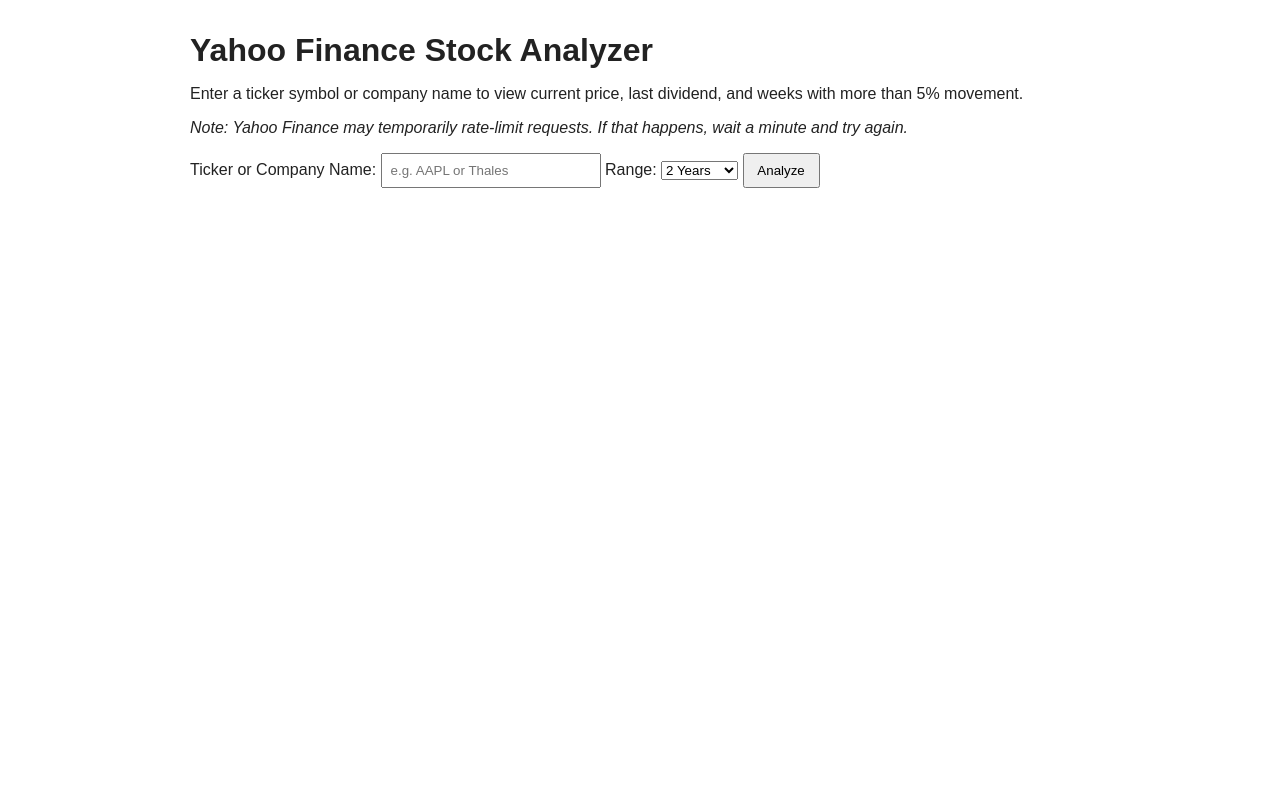
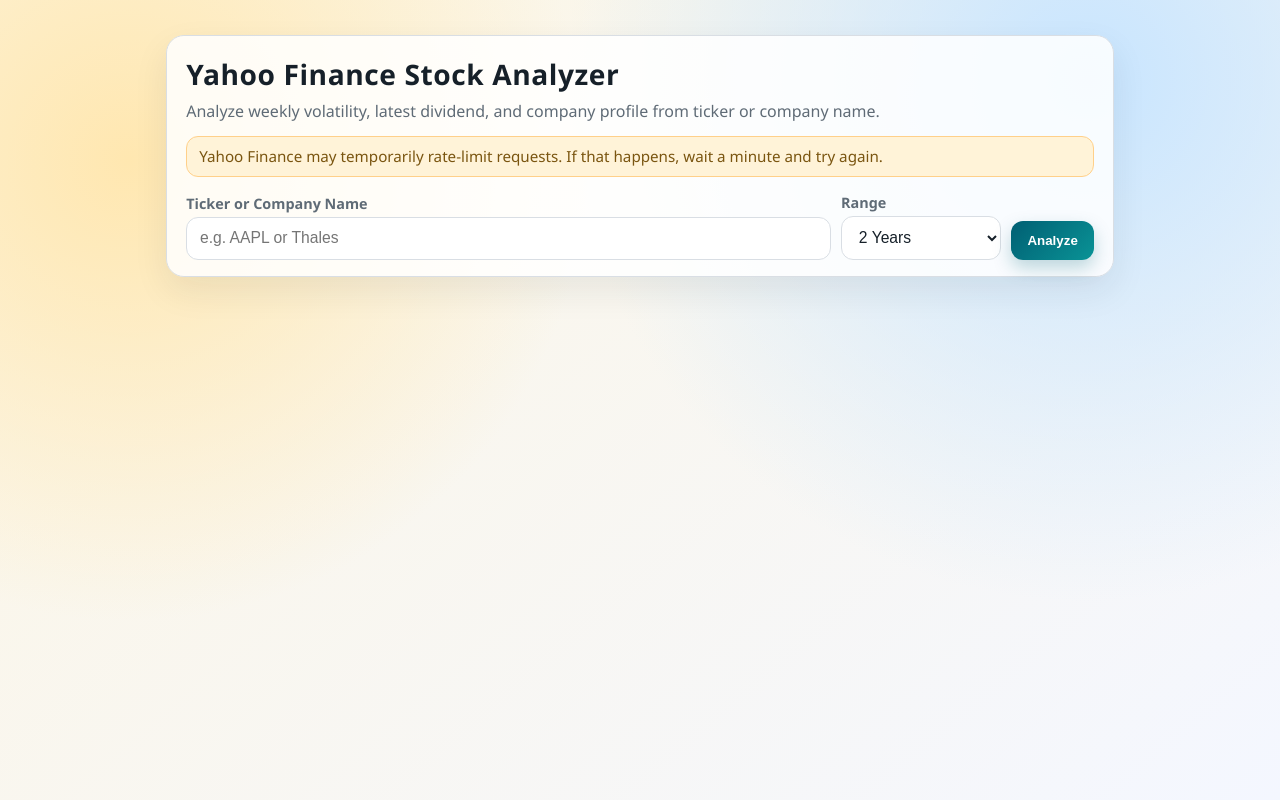
Before and after one commit to richard12386/Chatgpt, a Flask app: page / in a window 1280 px wide. Run offline with Flask 3, Linux system fonts and the light colour scheme.

Commit message:
Add pre-push test hook and redesign UI

```diff
--- a/templates/index.html
+++ b/templates/index.html
@@ -5,92 +5,267 @@
   <meta name="viewport" content="width=device-width, initial-scale=1">
   <title>Stock Analyzer</title>
   <style>
+    :root {
+      --bg-1: #fdf6e3;
+      --bg-2: #f4f7ff;
+      --ink: #162029;
+      --muted: #5f6b76;
+      --panel: rgba(255, 255, 255, 0.85);
+      --line: #d9dee4;
+      --accent: #005f73;
+      --danger: #b42318;
+      --good: #0f766e;
+      --bad: #c2410c;
+    }
+    * { box-sizing: border-box; }
     body {
-      font-family: Arial, sans-serif;
-      max-width: 900px;
-      margin: 2rem auto;
-      padding: 0 1rem;
-      color: #222;
+      margin: 0;
+      color: var(--ink);
+      font-family: "Avenir Next", "Segoe UI", "Trebuchet MS", sans-serif;
+      background:
+        radial-gradient(circle at 10% 20%, #ffe7b0 0%, transparent 35%),
+        radial-gradient(circle at 85% 10%, #c8e5ff 0%, transparent 40%),
+        linear-gradient(140deg, var(--bg-1), var(--bg-2));
+      min-height: 100vh;
     }
-    h1 { margin-bottom: 0.5rem; }
-    form { margin: 1rem 0 2rem; }
-    input[type="text"] { padding: 0.5rem; width: 200px; }
-    button { padding: 0.5rem 0.8rem; }
-    .error { color: #b00020; margin-top: 0.5rem; }
+    .page {
+      max-width: 980px;
+      margin: 0 auto;
+      padding: 2.2rem 1rem 3rem;
+      animation: fade-slide 450ms ease-out both;
+    }
+    .hero {
+      background: var(--panel);
+      border: 1px solid var(--line);
+      border-radius: 18px;
+      padding: 1.2rem 1.2rem 1rem;
+      backdrop-filter: blur(6px);
+      box-shadow: 0 14px 35px rgba(22, 32, 41, 0.08);
+    }
+    h1 {
+      margin: 0 0 0.35rem;
+      letter-spacing: 0.02em;
+      font-size: clamp(1.5rem, 2.2vw, 2.2rem);
+    }
+    .lead {
+      margin: 0;
+      color: var(--muted);
+      line-height: 1.5;
+    }
+    .note {
+      margin: 0.8rem 0 0;
+      color: #7a5510;
+      background: #fff3d8;
+      border: 1px solid #ffd08a;
+      border-radius: 12px;
+      padding: 0.6rem 0.75rem;
+      font-size: 0.95rem;
+    }
+    form {
+      margin-top: 1rem;
+      display: grid;
+      grid-template-columns: 1fr 160px auto;
+      gap: 0.65rem;
+      align-items: end;
+    }
+    label {
+      display: block;
+      margin-bottom: 0.25rem;
+      font-size: 0.9rem;
+      color: var(--muted);
+      font-weight: 600;
+    }
+    input[type="text"], select {
+      width: 100%;
+      border-radius: 12px;
+      border: 1px solid var(--line);
+      background: #fff;
+      padding: 0.72rem 0.8rem;
+      font-size: 0.98rem;
+      color: var(--ink);
+    }
+    button {
+      border: 0;
+      border-radius: 12px;
+      background: linear-gradient(135deg, var(--accent), #0a9396);
+      color: #fff;
+      font-weight: 700;
+      padding: 0.74rem 1rem;
+      cursor: pointer;
+      transition: transform 140ms ease, box-shadow 140ms ease;
+      box-shadow: 0 8px 18px rgba(0, 95, 115, 0.25);
+    }
+    button:hover { transform: translateY(-1px); }
+    .error {
+      margin-top: 1rem;
+      color: var(--danger);
+      background: #fef3f2;
+      border: 1px solid #fecdca;
+      border-radius: 12px;
+      padding: 0.7rem 0.8rem;
+    }
+    .results {
+      margin-top: 1rem;
+      display: grid;
+      gap: 1rem;
+    }
     .card {
-      border: 1px solid #ddd;
-      border-radius: 8px;
+      background: var(--panel);
+      border: 1px solid var(--line);
+      border-radius: 16px;
       padding: 1rem;
-      margin-bottom: 1rem;
-      background: #fafafa;
+      box-shadow: 0 10px 24px rgba(22, 32, 41, 0.06);
+      animation: fade-slide 380ms ease-out both;
+    }
+    .ticker {
+      margin: 0 0 0.8rem;
+      font-size: 1.35rem;
+      letter-spacing: 0.03em;
+      display: inline-flex;
+      align-items: center;
+      gap: 0.5rem;
+    }
+    .pill {
+      font-size: 0.78rem;
+      padding: 0.22rem 0.5rem;
+      border-radius: 999px;
+      background: #dbeafe;
+      color: #1e40af;
+      border: 1px solid #bfdbfe;
+    }
+    .stat-grid {
+      display: grid;
+      grid-template-columns: repeat(2, minmax(0, 1fr));
+      gap: 0.75rem;
+    }
+    .stat {
+      background: #fff;
+      border: 1px solid var(--line);
+      border-radius: 12px;
+      padding: 0.65rem 0.75rem;
+    }
+    .stat .k {
+      display: block;
+      font-size: 0.8rem;
+      color: var(--muted);
+      margin-bottom: 0.22rem;
+      text-transform: uppercase;
+      letter-spacing: 0.06em;
+      font-weight: 700;
+    }
+    .stat .v {
+      font-weight: 700;
+      font-size: 1rem;
+    }
+    .weeks-title {
+      margin: 0 0 0.55rem;
+      font-size: 1.1rem;
     }
     table {
-      border-collapse: collapse;
       width: 100%;
+      border-collapse: separate;
+      border-spacing: 0;
+      overflow: hidden;
+      border-radius: 12px;
+      border: 1px solid var(--line);
+      background: #fff;
     }
     th, td {
-      border: 1px solid #ddd;
-      padding: 0.5rem;
+      padding: 0.65rem 0.75rem;
       text-align: left;
+      border-bottom: 1px solid var(--line);
     }
-    th { background: #f0f0f0; }
+    tbody tr:last-child td { border-bottom: 0; }
+    th {
+      background: #f2f6fb;
+      font-size: 0.86rem;
+      letter-spacing: 0.04em;
+      text-transform: uppercase;
+      color: #334155;
+    }
+    .pos { color: var(--good); font-weight: 700; }
+    .neg { color: var(--bad); font-weight: 700; }
+    .empty {
+      margin: 0;
+      color: var(--muted);
+      background: #fff;
+      border: 1px dashed var(--line);
+      border-radius: 12px;
+      padding: 0.8rem;
+    }
+    @keyframes fade-slide {
+      from { opacity: 0; transform: translateY(8px); }
+      to { opacity: 1; transform: translateY(0); }
+    }
+    @media (max-width: 760px) {
+      .page { padding: 1rem 0.8rem 2rem; }
+      form { grid-template-columns: 1fr; }
+      .stat-grid { grid-template-columns: 1fr; }
+    }
   </style>
 </head>
 <body>
+  <main class="page">
+    <section class="hero">
       <h1>Yahoo Finance Stock Analyzer</h1>
-  <p>Enter a ticker symbol or company name to view current price, last dividend, and weeks with more than 5% movement.</p>
-  <p><em>Note: Yahoo Finance may temporarily rate-limit requests. If that happens, wait a minute and try again.</em></p>
+      <p class="lead">Analyze weekly volatility, latest dividend, and company profile from ticker or company name.</p>
+      <p class="note">Yahoo Finance may temporarily rate-limit requests. If that happens, wait a minute and try again.</p>
 
       <form method="post">
-    <label for="ticker">Ticker or Company Name:</label>
+        <div>
+          <label for="ticker">Ticker or Company Name</label>
           <input id="ticker" type="text" name="ticker" placeholder="e.g. AAPL or Thales" required>
-    <label for="period">Range:</label>
+        </div>
+        <div>
+          <label for="period">Range</label>
           <select id="period" name="period">
             {% for value, label in period_options %}
               <option value="{{ value }}" {% if value == selected_period %}selected{% endif %}>{{ label }}</option>
             {% endfor %}
           </select>
+        </div>
+        <div>
           <button type="submit">Analyze</button>
+        </div>
       </form>
+    </section>
 
     {% if error %}
       <div class="error">{{ error }}</div>
     {% endif %}
 
     {% if result %}
+    <section class="results">
       <div class="card">
-      <h2>{{ result.ticker }}</h2>
-      <p><strong>Company Name:</strong>
-        {% if result.company_name %}
-          {{ result.company_name }}
-        {% else %}
-          Not available
-        {% endif %}
-      </p>
-      <p><strong>Current Price:</strong>
-        {% if result.current_price is not none %}
-          ${{ "%.2f"|format(result.current_price) }}
-        {% else %}
-          Not available
-        {% endif %}
-      </p>
-      <p><strong>Last Dividend:</strong>
+        <h2 class="ticker">{{ result.ticker }} <span class="pill">live snapshot</span></h2>
+        <div class="stat-grid">
+          <div class="stat">
+            <span class="k">Company Name</span>
+            <span class="v">{% if result.company_name %}{{ result.company_name }}{% else %}Not available{% endif %}</span>
+          </div>
+          <div class="stat">
+            <span class="k">Company State</span>
+            <span class="v">{% if result.company_state %}{{ result.company_state }}{% else %}Not available{% endif %}</span>
+          </div>
+          <div class="stat">
+            <span class="k">Current Price</span>
+            <span class="v">{% if result.current_price is not none %}${{ "%.2f"|format(result.current_price) }}{% else %}Not available{% endif %}</span>
+          </div>
+          <div class="stat">
+            <span class="k">Last Dividend</span>
+            <span class="v">
               {% if result.last_dividend is not none %}
                 ${{ "%.4f"|format(result.last_dividend) }} ({{ result.last_dividend_date }})
               {% else %}
                 Not available
               {% endif %}
-      </p>
-      <p><strong>Company State:</strong>
-        {% if result.company_state %}
-          {{ result.company_state }}
-        {% else %}
-          Not available
-        {% endif %}
-      </p>
+            </span>
+          </div>
+        </div>
       </div>
 
-    <h3>Weeks with More Than 5% Price Change</h3>
+      <div class="card">
+        <h3 class="weeks-title">Weeks with More Than 5% Price Change</h3>
         {% if result.volatile_weeks %}
           <table>
             <thead>
@@ -103,14 +278,17 @@
               {% for week in result.volatile_weeks %}
                 <tr>
                   <td>{{ week.week_end }}</td>
-              <td>{{ week.change_pct }}</td>
+                  <td class="{% if week.change_pct.startswith('-') %}neg{% else %}pos{% endif %}">{{ week.change_pct }}</td>
                 </tr>
               {% endfor %}
             </tbody>
           </table>
         {% else %}
-      <p>No weeks with movement greater than 5% in the selected period.</p>
+          <p class="empty">No weeks with movement greater than 5% in the selected period.</p>
         {% endif %}
+      </div>
+    </section>
     {% endif %}
+  </main>
 </body>
 </html>
```
Also changed, not shown: 1 other file. Lines whose indentation alone changed are shown as unchanged.
